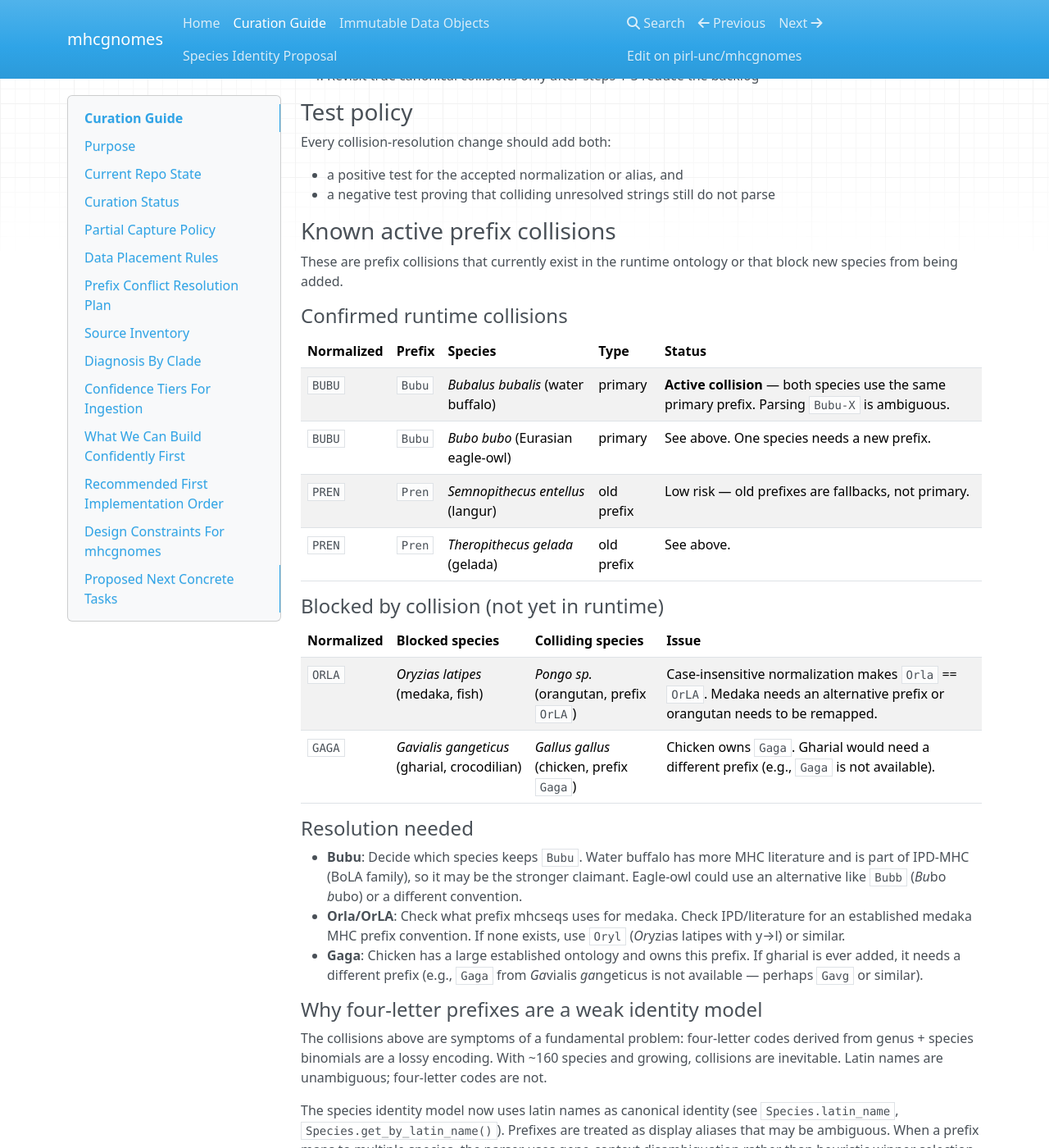
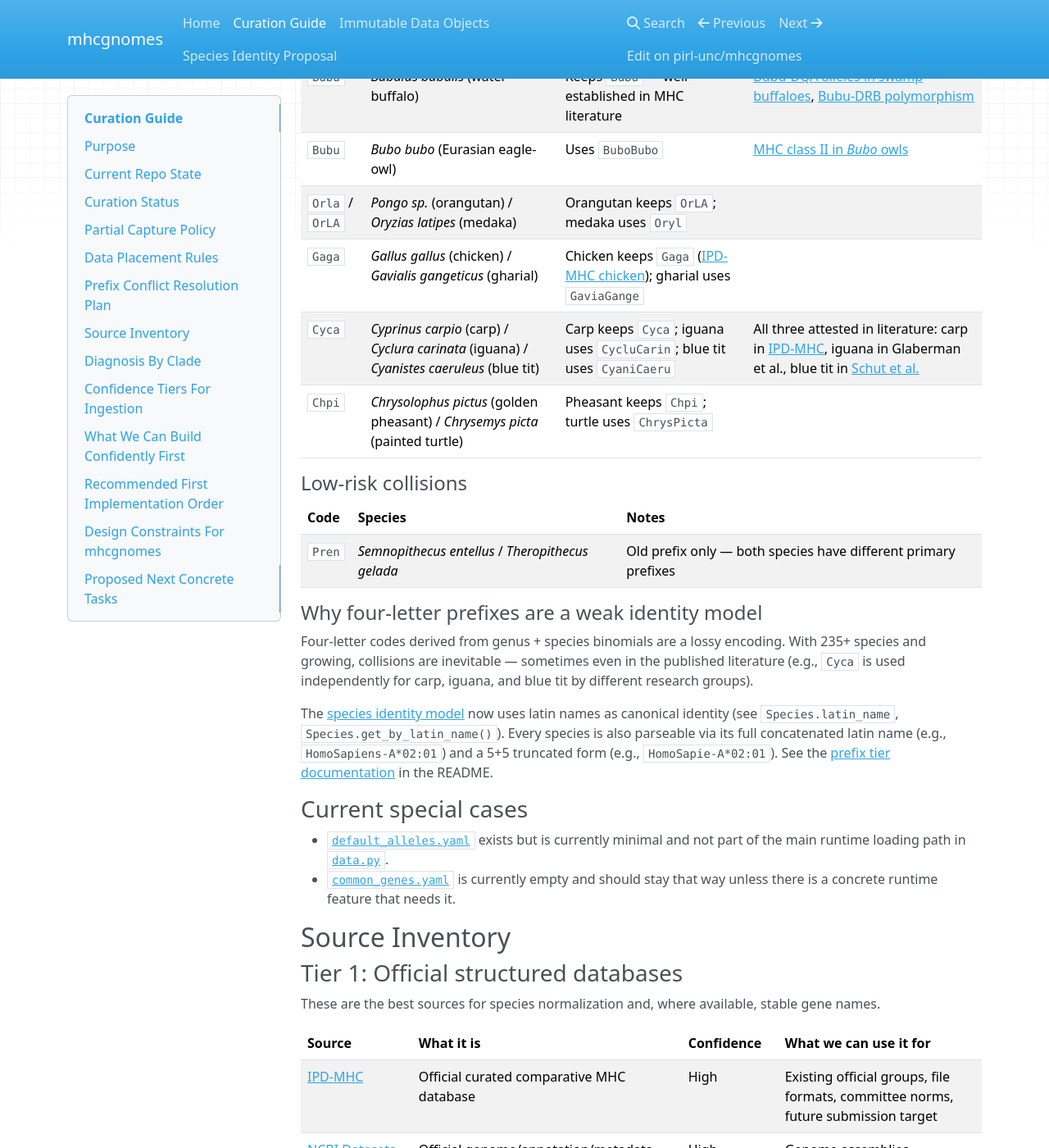
Before and after one commit to pirl-unc/mhcgnomes, an MkDocs documentation site: the page built from docs/curation.md, in a window 1280 px wide and 1400 px high, scrolled down 5813 px. Shown: the whole window at 82% size. Built offline with MkDocs 1.6.1, drawn with Linux system fonts in a browser that asks for light colours; nearby versions of some CDN libraries; some of the changed text lies outside the part shown.

Commit message:
Add links throughout docs: cross-pages, GitHub files, external sources
docs/index.md:
- Fix "Docs In This Site" section — link to actual pages instead of
  plain text

docs/curation.md:
- Update stale "Current Repo State" (was "minimal", now 235 species)
- Link all file paths to GitHub (species.yaml, gene_aliases.yaml, etc.)
- Link all external sources (IPD-MHC, NCBI Datasets, Xenbase, etc.)
- Update collision section: Bubu/Orla/Gaga/Cyca all resolved in 3.5.0+
- Add literature references for Bubu collision (buffalo: PMID 27177904,
  12580780; owl: Bubo MHC class II study)
- Document Cyca as a genuine 3-way literature collision (carp/iguana/
  blue tit all independently published with the same 4-letter code)
- Cross-link to Species Identity Proposal and README prefix tiers
- Link to special case files (default_alleles.yaml, common_genes.yaml)

Co-Authored-By: Claude Opus 4.6 (1M context) <noreply@anthropic.com>

```diff
--- a/docs/curation.md
+++ b/docs/curation.md
@@ -19,29 +19,26 @@ The key constraint is that `mhcgnomes` is strongest when it has:
 
 For most reptiles and amphibians, item 3 is the weak link. There are now
 good genome assemblies and several strong survey papers, but there is not
-yet an `IPD-MHC`-style curated comparative allele registry for these clades.
+yet an [IPD-MHC](https://www.ebi.ac.uk/ipd/mhc/)-style curated comparative
+allele registry for these clades.
 
 ## Current Repo State
 
-Current reptile/amphibian coverage is minimal:
+As of v3.8.0, mhcgnomes has **235 species** across 152 genera, with 135
+species having gene definitions and 100 as species-only placeholders. Coverage
+spans mammals, birds, fish, reptiles, amphibians, and sharks.
 
-- snake: `Sistrurus catenatus` (`Sica`) with `DAA` / `DAB`
-- frog: `Xenopus laevis` (`Xela`) with `UAA`
+The core data files live in
+[`mhcgnomes/data/`](https://github.com/pirl-unc/mhcgnomes/tree/main/mhcgnomes/data):
 
-These live in `mhcgnomes/data/species.yaml` at:
-
-- `mhcgnomes/data/species.yaml:479`
-- `mhcgnomes/data/species.yaml:2251`
-
-These entries parse, but they are not yet backed by a broader ingestion
-strategy or dedicated tests across most underrepresented taxa.
-
-This branch also introduces a structured curation ledger at:
-
-- `mhcgnomes/data/underrepresented_taxa_source_registry.yaml`
+- [`species.yaml`](https://github.com/pirl-unc/mhcgnomes/blob/main/mhcgnomes/data/species.yaml) —
+  canonical species and gene definitions
+- [`underrepresented_taxa_source_registry.yaml`](https://github.com/pirl-unc/mhcgnomes/blob/main/mhcgnomes/data/underrepresented_taxa_source_registry.yaml) —
+  curation ledger for taxa not yet fully ingested
 
 The right design boundary is not "nonmammal". The right boundary is
-"taxa that are not yet well served by stable IPD-style nomenclature and
+"taxa that are not yet well served by stable
+[IPD-MHC](https://www.ebi.ac.uk/ipd/mhc/)-style nomenclature and
 therefore need source-aware ingestion rules". That can include unusual
 mammals such as marsupials or monotremes.
 
@@ -82,18 +79,18 @@ stability.
 
 ### Runtime-loaded files
 
-These are loaded by `mhcgnomes/data.py` and directly affect parser behavior.
+These are loaded by [`mhcgnomes/data.py`](https://github.com/pirl-unc/mhcgnomes/blob/main/mhcgnomes/data.py) and directly affect parser behavior.
 
 | File | Put this here | Do not put this here |
 | --- | --- | --- |
-| `mhcgnomes/data/species.yaml` | Canonical species entries, canonical gene names, MHC class placement, stable parent/prefix relationships | Paper-local aliases, uncertain gene symbols, unresolved candidate loci |
-| `mhcgnomes/data/gene_aliases.yaml` | Alternative gene spellings or retired/provisional names that normalize to an existing canonical gene in `species.yaml` | New genes that do not yet have a canonical destination in `species.yaml` |
-| `mhcgnomes/data/allele_aliases.yaml` | Retired, shorthand, or formatting variants that normalize to a canonical allele string | New literature-only alleles with no stable canonical allele target |
-| `mhcgnomes/data/known_alleles.yaml` | Curated known allele labels for a species/gene where the ontology already exists | A substitute for adding missing species or genes |
-| `mhcgnomes/data/haplotypes.yaml` | Named haplotypes and their member alleles | Partial gene-family observations from papers |
-| `mhcgnomes/data/serotypes.yaml` | Serotype-to-allele mappings | General class I / class II family structure |
-| `mhcgnomes/data/heterodimers.yaml` | Explicit shorthand heterodimer mappings like `DQ2.5` | Speculative alpha/beta combinations from weak literature evidence |
-| `mhcgnomes/data/supertypes.yaml` | Functional supertype groupings with clear representative alleles | Serotypes or paper-local functional clusters |
+| [`species.yaml`](https://github.com/pirl-unc/mhcgnomes/blob/main/mhcgnomes/data/species.yaml) | Canonical species entries, canonical gene names, MHC class placement, stable parent/prefix relationships | Paper-local aliases, uncertain gene symbols, unresolved candidate loci |
+| [`gene_aliases.yaml`](https://github.com/pirl-unc/mhcgnomes/blob/main/mhcgnomes/data/gene_aliases.yaml) | Alternative gene spellings or retired/provisional names that normalize to an existing canonical gene in `species.yaml` | New genes that do not yet have a canonical destination in `species.yaml` |
+| [`allele_aliases.yaml`](https://github.com/pirl-unc/mhcgnomes/blob/main/mhcgnomes/data/allele_aliases.yaml) | Retired, shorthand, or formatting variants that normalize to a canonical allele string | New literature-only alleles with no stable canonical allele target |
+| [`known_alleles.yaml`](https://github.com/pirl-unc/mhcgnomes/blob/main/mhcgnomes/data/known_alleles.yaml) | Curated known allele labels for a species/gene where the ontology already exists | A substitute for adding missing species or genes |
+| [`haplotypes.yaml`](https://github.com/pirl-unc/mhcgnomes/blob/main/mhcgnomes/data/haplotypes.yaml) | Named haplotypes and their member alleles | Partial gene-family observations from papers |
+| [`serotypes.yaml`](https://github.com/pirl-unc/mhcgnomes/blob/main/mhcgnomes/data/serotypes.yaml) | Serotype-to-allele mappings | General class I / class II family structure |
+| [`heterodimers.yaml`](https://github.com/pirl-unc/mhcgnomes/blob/main/mhcgnomes/data/heterodimers.yaml) | Explicit shorthand heterodimer mappings like `DQ2.5` | Speculative alpha/beta combinations from weak literature evidence |
+| [`supertypes.yaml`](https://github.com/pirl-unc/mhcgnomes/blob/main/mhcgnomes/data/supertypes.yaml) | Functional supertype groupings with clear representative alleles | Serotypes or paper-local functional clusters |
 
 ### Non-runtime curation files
 
@@ -248,59 +245,53 @@ Every collision-resolution change should add both:
 - a positive test for the accepted normalization or alias, and
 - a negative test proving that colliding unresolved strings still do not parse
 
-### Known active prefix collisions
+### Known prefix collisions
 
-These are prefix collisions that currently exist in the runtime ontology or
-that block new species from being added.
+#### Resolved collisions
 
-#### Confirmed runtime collisions
+These collisions have been resolved by assigning long (5+5) prefixes to the
+less-established species. See the
+[Species Identity Proposal](species-latin-name-scoping.md) for the design
+rationale.
 
-| Normalized | Prefix | Species | Type | Status |
-| --- | --- | --- | --- | --- |
-| `BUBU` | `Bubu` | *Bubalus bubalis* (water buffalo) | primary | **Active collision** — both species use the same primary prefix. Parsing `Bubu-X` is ambiguous. |
-| `BUBU` | `Bubu` | *Bubo bubo* (Eurasian eagle-owl) | primary | See above. One species needs a new prefix. |
-| `PREN` | `Pren` | *Semnopithecus entellus* (langur) | old prefix | Low risk — old prefixes are fallbacks, not primary. |
-| `PREN` | `Pren` | *Theropithecus gelada* (gelada) | old prefix | See above. |
+| 4-letter code | Species | Resolution | Literature reference |
+| --- | --- | --- | --- |
+| `Bubu` | *Bubalus bubalis* (water buffalo) | Keeps `Bubu` — well-established in MHC literature | [Bubu-DQA alleles in swamp buffaloes](https://pubmed.ncbi.nlm.nih.gov/27177904/), [Bubu-DRB polymorphism](https://pubmed.ncbi.nlm.nih.gov/12580780/) |
+| `Bubu` | *Bubo bubo* (Eurasian eagle-owl) | Uses `BuboBubo` | [MHC class II in *Bubo* owls](https://bioone.org/journals/zoological-science/volume-34/issue-6/zs170039/Duplication-and-Variation-in-the-Major-Histocompatibility-Complex-Genes-in/10.2108/zs170039.full) |
+| `Orla` / `OrLA` | *Pongo sp.* (orangutan) / *Oryzias latipes* (medaka) | Orangutan keeps `OrLA`; medaka uses `Oryl` | |
+| `Gaga` | *Gallus gallus* (chicken) / *Gavialis gangeticus* (gharial) | Chicken keeps `Gaga` ([IPD-MHC chicken](https://www.ebi.ac.uk/ipd/mhc/group/CHICKEN/)); gharial uses `GaviaGange` | |
+| `Cyca` | *Cyprinus carpio* (carp) / *Cyclura carinata* (iguana) / *Cyanistes caeruleus* (blue tit) | Carp keeps `Cyca`; iguana uses `CycluCarin`; blue tit uses `CyaniCaeru` | All three attested in literature: carp in [IPD-MHC](https://www.ebi.ac.uk/ipd/mhc/), iguana in Glaberman et al., blue tit in [Schut et al.](https://pubmed.ncbi.nlm.nih.gov/27177904/) |
+| `Chpi` | *Chrysolophus pictus* (golden pheasant) / *Chrysemys picta* (painted turtle) | Pheasant keeps `Chpi`; turtle uses `ChrysPicta` | |
 
-#### Blocked by collision (not yet in runtime)
+#### Low-risk collisions
 
-| Normalized | Blocked species | Colliding species | Issue |
-| --- | --- | --- | --- |
-| `ORLA` | *Oryzias latipes* (medaka, fish) | *Pongo sp.* (orangutan, prefix `OrLA`) | Case-insensitive normalization makes `Orla` == `OrLA`. Medaka needs an alternative prefix or orangutan needs to be remapped. |
-| `GAGA` | *Gavialis gangeticus* (gharial, crocodilian) | *Gallus gallus* (chicken, prefix `Gaga`) | Chicken owns `Gaga`. Gharial would need a different prefix (e.g., `Gaga` is not available). |
-
-#### Resolution needed
-
-- **Bubu**: Decide which species keeps `Bubu`. Water buffalo has more MHC
-  literature and is part of IPD-MHC (BoLA family), so it may be the stronger
-  claimant. Eagle-owl could use an alternative like `Bubb` (*Bu*bo *b*ubo) or
-  a different convention.
-- **Orla/OrLA**: Check what prefix mhcseqs uses for medaka. Check IPD/literature
-  for an established medaka MHC prefix convention. If none exists, use `Oryl`
-  (*Or*yzias latipes with y→l) or similar.
-- **Gaga**: Chicken has a large established ontology and owns this prefix.
-  If gharial is ever added, it needs a different prefix (e.g., `Gaga` from
-  *Ga*vialis *ga*ngeticus is not available — perhaps `Gavg` or similar).
+| Code | Species | Notes |
+| --- | --- | --- |
+| `Pren` | *Semnopithecus entellus* / *Theropithecus gelada* | Old prefix only — both species have different primary prefixes |
 
 #### Why four-letter prefixes are a weak identity model
 
-The collisions above are symptoms of a fundamental problem: four-letter codes
-derived from genus + species binomials are a lossy encoding. With ~160 species
-and growing, collisions are inevitable. Latin names are unambiguous;
-four-letter codes are not.
+Four-letter codes derived from genus + species binomials are a lossy encoding.
+With 235+ species and growing, collisions are inevitable — sometimes even in
+the published literature (e.g., `Cyca` is used independently for carp, iguana,
+and blue tit by different research groups).
 
-The species identity model now uses latin names as canonical identity
-(see `Species.latin_name`, `Species.get_by_latin_name()`). Prefixes are
-treated as display aliases that may be ambiguous. When a prefix maps to
-multiple species, the parser uses gene-context disambiguation rather than
-heuristic winner selection.
+The [species identity model](species-latin-name-scoping.md) now uses latin
+names as canonical identity (see `Species.latin_name`,
+`Species.get_by_latin_name()`). Every species is also parseable via its full
+concatenated latin name (e.g., `HomoSapiens-A*02:01`) and a 5+5 truncated
+form (e.g., `HomoSapie-A*02:01`). See the
+[prefix tier documentation](https://github.com/pirl-unc/mhcgnomes/blob/main/README.md#species-prefix-tiers)
+in the README.
 
 ### Current special cases
 
-- `mhcgnomes/data/default_alleles.yaml` exists but is currently minimal and not
-  part of the main runtime loading path in `mhcgnomes/data.py`.
-- `mhcgnomes/data/common_genes.yaml` is currently empty and should stay that way
-  unless there is a concrete runtime feature that needs it.
+- [`default_alleles.yaml`](https://github.com/pirl-unc/mhcgnomes/blob/main/mhcgnomes/data/default_alleles.yaml)
+  exists but is currently minimal and not part of the main runtime loading path
+  in [`data.py`](https://github.com/pirl-unc/mhcgnomes/blob/main/mhcgnomes/data.py).
+- [`common_genes.yaml`](https://github.com/pirl-unc/mhcgnomes/blob/main/mhcgnomes/data/common_genes.yaml)
+  is currently empty and should stay that way unless there is a concrete runtime
+  feature that needs it.
 
 ## Source Inventory
 
@@ -311,11 +302,11 @@ stable gene names.
 
 | Source | What it is | Confidence | What we can use it for |
 | --- | --- | --- | --- |
-| `IPD-MHC` | Official curated comparative MHC database | High | Existing official groups, file formats, committee norms, future submission target |
-| `NCBI Datasets` | Official genome/annotation/metadata download portal | High | Genome assemblies, annotations, proteins, transcripts, taxon metadata |
-| `Xenbase` | Official Xenopus knowledgebase with downloads, BLAST, gene nomenclature | High | Frog gene names, genome coordinates, gene aliases, other amphibian genomes |
-| `The Reptile Database` | Widely used reptile taxonomy authority | High for taxonomy | Species normalization and synonyms for snakes, lizards, turtles, crocodilians, tuatara |
-| `Amphibian Species of the World` | Curated amphibian taxonomy reference | High for taxonomy | Species normalization and literature discovery for frogs and salamanders |
+| [IPD-MHC](https://www.ebi.ac.uk/ipd/mhc/) | Official curated comparative MHC database | High | Existing official groups, file formats, committee norms, future submission target |
+| [NCBI Datasets](https://www.ncbi.nlm.nih.gov/datasets/) | Official genome/annotation/metadata download portal | High | Genome assemblies, annotations, proteins, transcripts, taxon metadata |
+| [Xenbase](https://www.xenbase.org/) | Official Xenopus knowledgebase with downloads, BLAST, gene nomenclature | High | Frog gene names, genome coordinates, gene aliases, other amphibian genomes |
+| [The Reptile Database](https://www.reptile-database.org/) | Widely used reptile taxonomy authority | High for taxonomy | Species normalization and synonyms for snakes, lizards, turtles, crocodilians, tuatara |
+| [Amphibian Species of the World](https://amphibiansoftheworld.amnh.org/) | Curated amphibian taxonomy reference | High for taxonomy | Species normalization and literature discovery for frogs and salamanders |
 
 References:
 
@@ -330,14 +321,14 @@ References:
 
 Notes:
 
-- `IPD-MHC` is still the gold standard for canonical allele ingestion, but its
+- [IPD-MHC](https://www.ebi.ac.uk/ipd/mhc/) is still the gold standard for canonical allele ingestion, but its
   current official groups do not yet cover reptiles or amphibians as first-class
   groups. The taxonomy page currently lists primates, felids, canids, salmonids,
   ovids, bovids, equids, suids, murids, `Gallus`, and cetaceans.
-- `Xenbase` is the strongest structured source in this expansion set because it
+- [Xenbase](https://www.xenbase.org/) is the strongest structured source in this expansion set because it
   provides official gene nomenclature, gene search, BLAST, downloadable genomes,
   and "other amphibian genomes" links.
-- `NCBI Datasets` is the best generic fallback when there is no clade-specific
+- [NCBI Datasets](https://www.ncbi.nlm.nih.gov/datasets/) is the best generic fallback when there is no clade-specific
   nomenclature database.
 
 ### Tier 2: Strong clade-specific papers
@@ -385,9 +376,9 @@ References:
 What we know:
 
 - `Xenopus laevis` already exists in the ontology as `Xela-UAA`.
-- `Xenbase` has official gene search, gene nomenclature, downloads, and genome
+- [Xenbase](https://www.xenbase.org/) has official gene search, gene nomenclature, downloads, and genome
   browsers for `X. laevis` and `X. tropicalis`.
-- `Xenbase` also links to "other amphibian genomes", which makes it the best
+- [Xenbase](https://www.xenbase.org/) also links to "other amphibian genomes", which makes it the best
   structured on-ramp for frog expansion.
 - The amphibian review shows that both class I and class II are relevant to
   disease susceptibility, especially chytridiomycosis.
@@ -570,7 +561,7 @@ What we know:
 - Crocodilian class I evolution has been studied across the order.
 - Additional genome papers show structured MHC organization in crocodilians.
 - This is enough to justify species and gene-family support, but still not enough
-  for an `IPD-MHC`-style allele ontology.
+  for an [IPD-MHC](https://www.ebi.ac.uk/ipd/mhc/)-style allele ontology.
 
 What can be confidently ingested:
 
@@ -693,7 +684,7 @@ Constraint:
 
 This phase should happen only when one of the following is true:
 
-- the clade enters `IPD-MHC`,
+- the clade enters [IPD-MHC](https://www.ebi.ac.uk/ipd/mhc/),
 - the species has a stable curated allele registry,
 - or we build a clearly provenance-annotated internal registry with accession-level
   traceability and conservative scope.
```
Also changed, not shown: other parts of docs/curation.md (+2 -2 lines), docs/index.md (+6 -6 lines).
